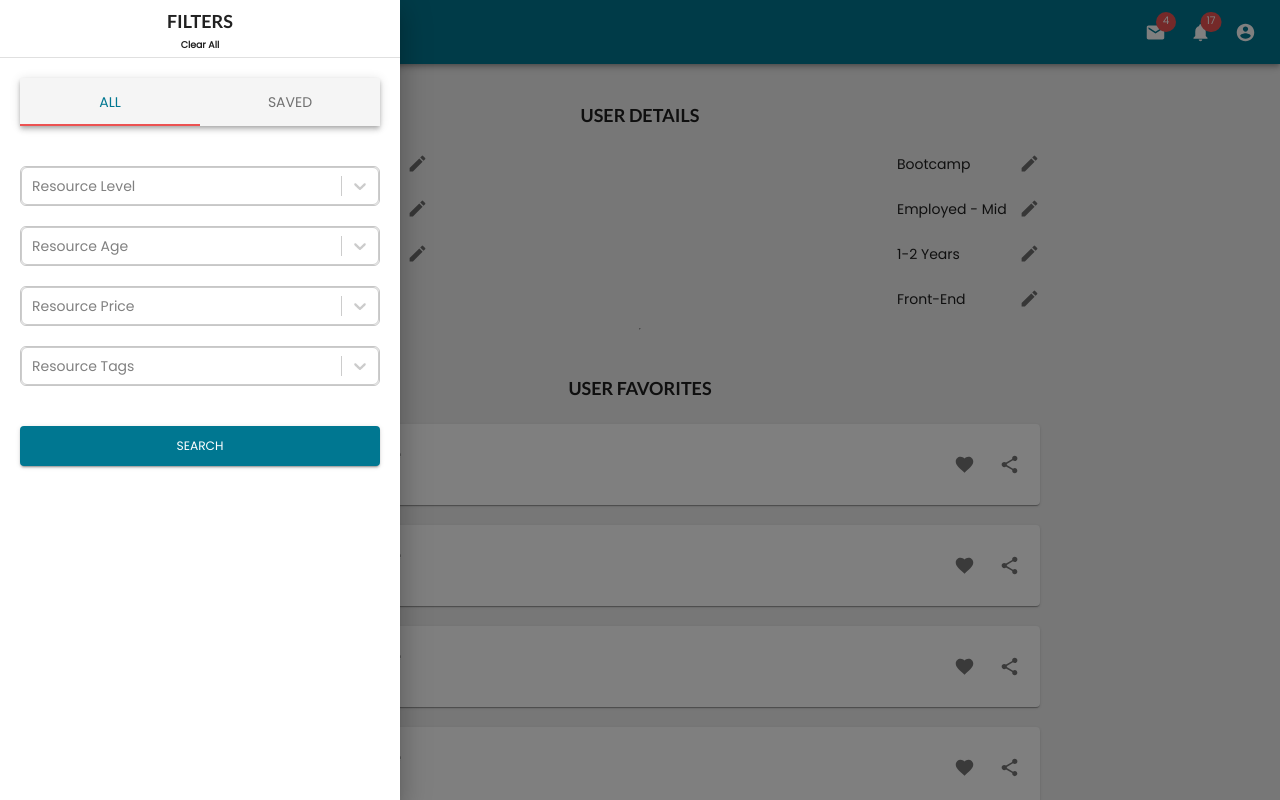
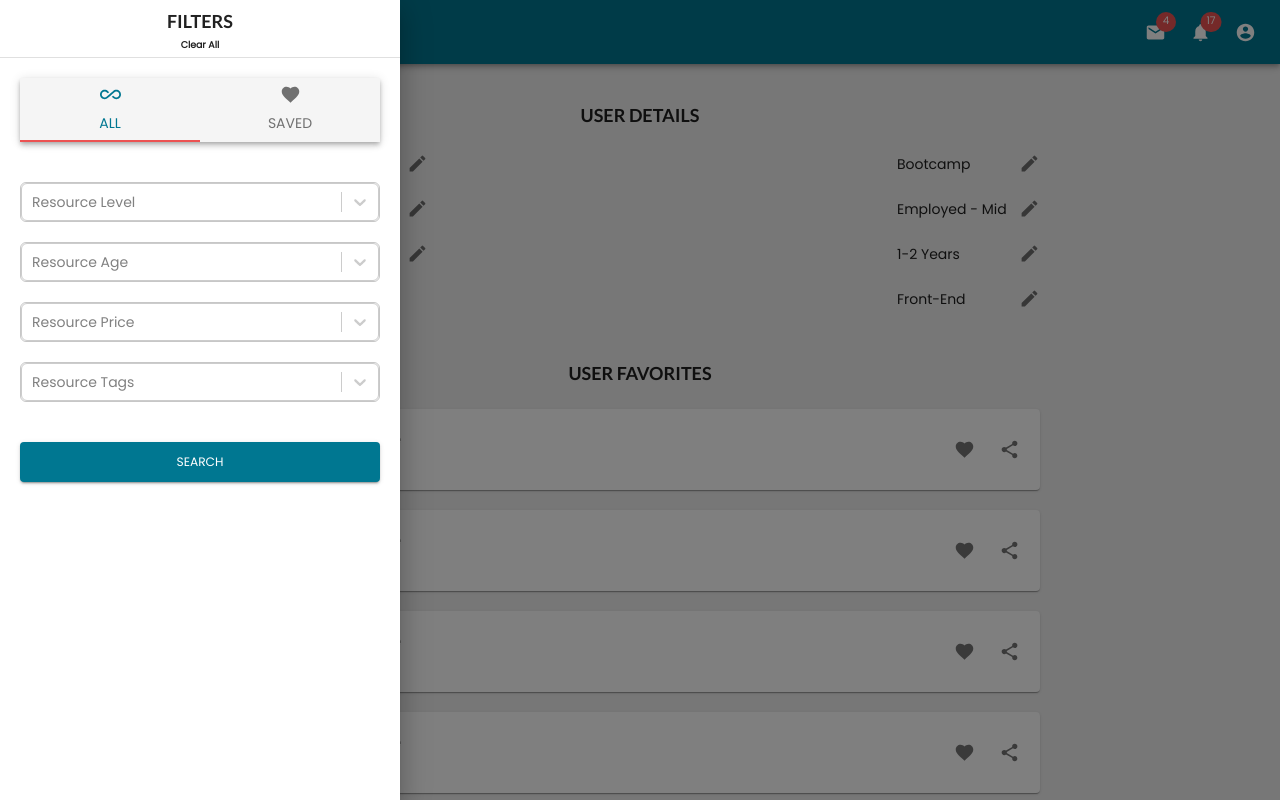
Before and after one commit to seanddallen/DevResourcesUI, a React (Create React App) app: page /profile in a window 1280 px wide. Both pictures are taken after a click on the button 34 px from the left and 32 px from the top of the page. Shown: the top 800 px of the page. Built offline with nearby package versions, Linux system fonts and the light colour scheme.

Commit message:
added icons above filter toggle

```diff
--- a/src/App.js
+++ b/src/App.js
@@ -54,11 +54,23 @@ const theme = createMuiTheme({
     fontFamily:
       '"Poppins", Roboto, "Helvetica Neue", Arial, sans-serif',
   },
-  // overrides: {
-  //     MuiInput: {
-  //         underline: 'green'
-  //     }
-  // }
+  overrides: {
+      // MuiInput: {
+      //     underline: 'green'
+      // },
+      MuiStepIcon: {
+        root: {
+          '&$completed': {
+            color: '#EC5252',
+          },
+          '&$active': {
+            color: '#EC5252',
+          },
+        },
+        active: {},
+        completed: {},
+      }
+  }
 })
 
 const useStyles = makeStyles({
--- a/src/Components/login/Registration.jsx
+++ b/src/Components/login/Registration.jsx
@@ -72,11 +72,13 @@ export default function Registration() {
                 style={{ width: "250px", marginTop: "20px" }}
                 id="first-name"
                 label="First Name"
+                color="secondary"
               />
               <TextField
                 style={{ width: "250px", marginTop: "20px" }}
                 id="last-name"
                 label="Last Name"
+                color="secondary"
               />
               {/* <TextField
                 style={{ width: "250px" }}
@@ -87,6 +89,7 @@ export default function Registration() {
                 style={{ width: "250px", marginTop: "20px" }}
                 id="email"
                 label="Email"
+                color="secondary"
               />
             </form>
           </div>
@@ -116,6 +119,7 @@ export default function Registration() {
               <FormControl
                 className={classes.formControl}
                 style={{ marginTop: "20px" }}
+                color="secondary"
               >
                 <InputLabel id="demo-simple-select-label">Education</InputLabel>
                 <Select
@@ -133,6 +137,7 @@ export default function Registration() {
               <FormControl
                 className={classes.formControl}
                 style={{ marginTop: "20px" }}
+                color="secondary"
               >
                 <InputLabel id="demo-simple-select-label">
                   Employment
@@ -156,6 +161,7 @@ export default function Registration() {
               <FormControl
                 className={classes.formControl}
                 style={{ marginTop: "20px" }}
+                color="secondary"
               >
                 <InputLabel id="demo-simple-select-label">
                   Experience
@@ -177,6 +183,7 @@ export default function Registration() {
               <FormControl
                 className={classes.formControl}
                 style={{ marginTop: "20px" }}
+                color="secondary"
               >
                 <InputLabel id="demo-simple-select-label">
                   Speciality
--- a/src/Components/main/filters/FiltersDrawer.jsx
+++ b/src/Components/main/filters/FiltersDrawer.jsx
@@ -30,6 +30,8 @@ import ExpansionPanel from "@material-ui/core/ExpansionPanel";
 import ExpansionPanelSummary from "@material-ui/core/ExpansionPanelSummary";
 import ExpansionPanelDetails from "@material-ui/core/ExpansionPanelDetails";
 import ExpandMoreIcon from "@material-ui/icons/ExpandMore";
+import AllInclusiveIcon from "@material-ui/icons/AllInclusive";
+import FavoriteIcon from "@material-ui/icons/Favorite";
 
 const useStyles = makeStyles({
   root: {
@@ -159,14 +161,28 @@ export default function Filters() {
             aria-label="full width tabs example"
           >
             <Tab
-              label={<span style={{ fontSize: "14px" }}>All</span>}
+              label={
+                <>
+                  <div>
+                    <AllInclusiveIcon />
+                  </div>
+                  <span style={{ fontSize: "14px" }}>All</span>
+                </>
+              }
               style={{
                 minWidth: "10px",
                 width: "50%"
               }}
             />
             <Tab
-              label={<span style={{ fontSize: "14px" }}>Saved</span>}
+              label={
+                <>
+                  <div>
+                    <FavoriteIcon />
+                  </div>
+                  <span style={{ fontSize: "14px" }}>Saved</span>
+                </>
+              }
               style={{
                 minWidth: "10px",
                 width: "50%"
--- a/src/Components/profile/Profile.jsx
+++ b/src/Components/profile/Profile.jsx
@@ -5,6 +5,7 @@ import ShareIcon from "@material-ui/icons/Share";
 import { IconButton } from "@material-ui/core";
 import Grid from "@material-ui/core/Grid";
 import Card from "@material-ui/core/Card";
+import Divider from "@material-ui/core/Divider";
 import CardHeader from "@material-ui/core/CardHeader";
 import { makeStyles } from "@material-ui/core/styles";
 
@@ -145,7 +146,7 @@ export default function Profile() {
           </div>
         </div>
       </div>
-      <hr></hr>
+      <Divider />
       <div
         style={{
           display: "flex",
```
